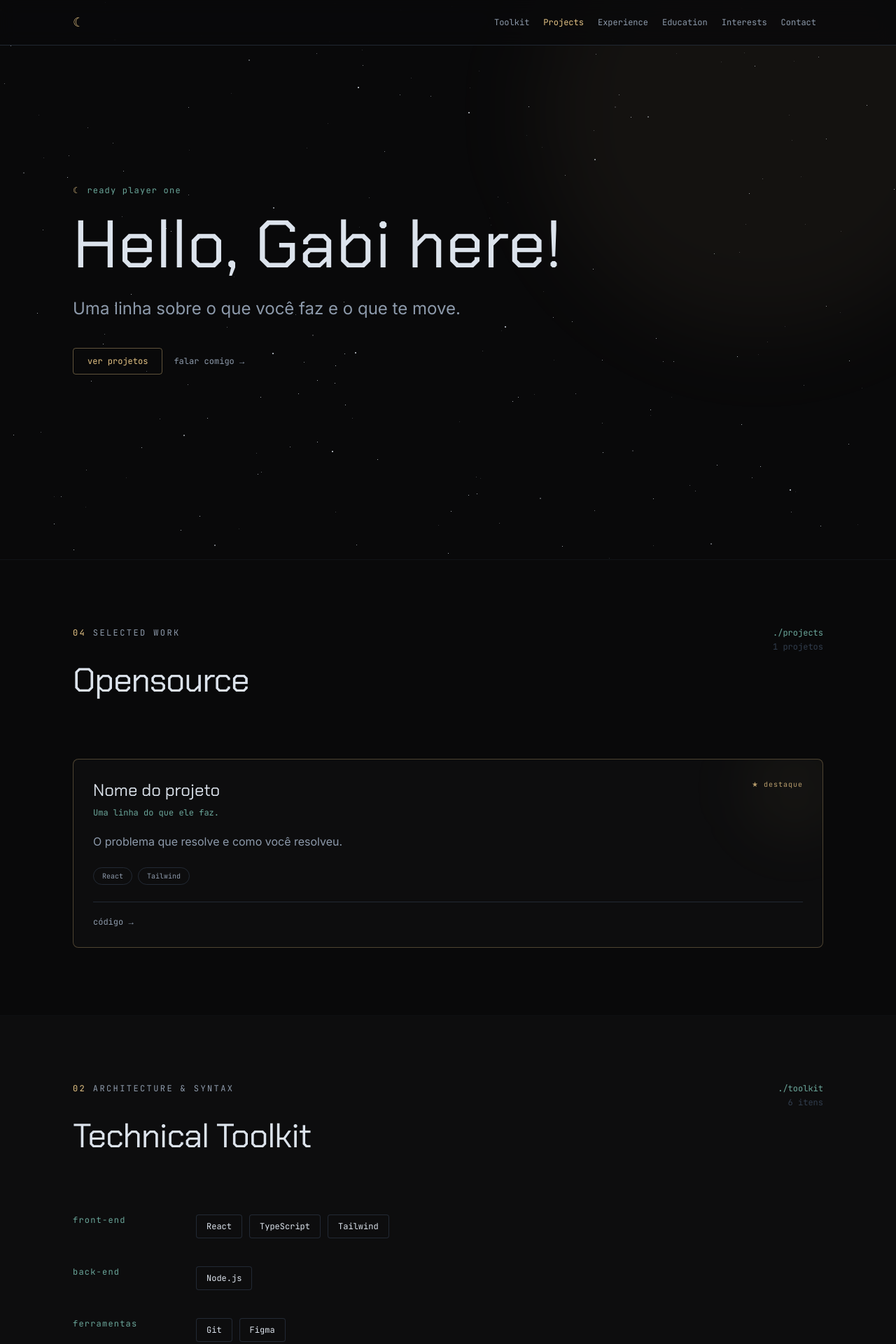
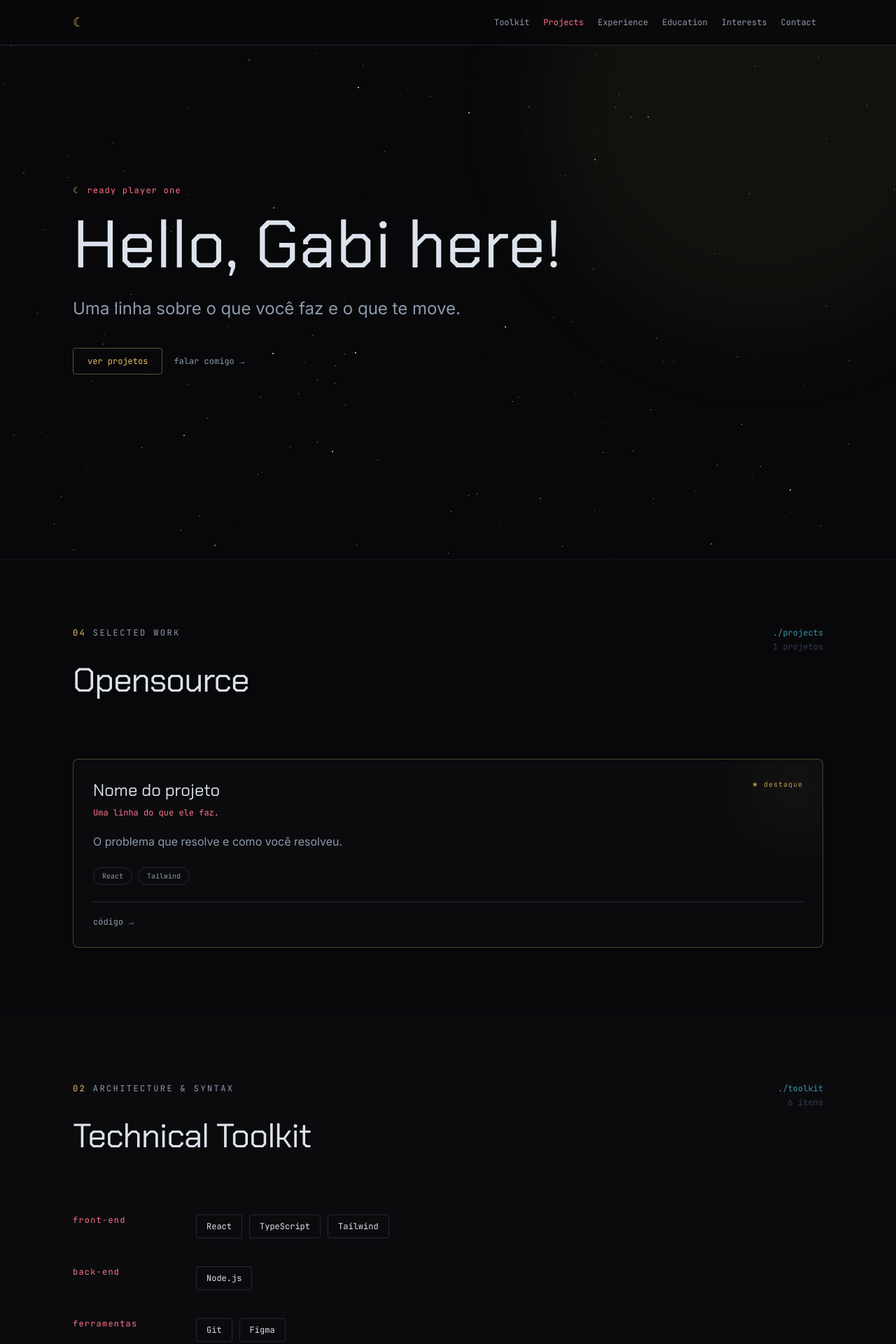
Before and after one commit to gabi-gms/myportfolio, a React (Vite) app: page / in a window 1280 px wide. Shown: the top 1920 px of the page at 70% size. Built offline with nearby package versions, Linux system fonts and the light colour scheme.

Commit message:
fix: adjusting colors

```diff
--- a/src/components/Header.tsx
+++ b/src/components/Header.tsx
@@ -12,7 +12,7 @@ export default function Header() {
       />
 
       <div className="relative mx-auto w-full max-w-shell px-6 lg:px-10">
-        <p className="mb-5 font-mono text-xs tracking-widest text-crt">
+        <p className="mb-5 font-mono text-xs tracking-widest text-secondary">
           <span className="text-luna" aria-hidden="true">☾</span>{' '}
           {ui.eyebrows.header}
         </p>
--- a/src/components/Navbar.tsx
+++ b/src/components/Navbar.tsx
@@ -24,7 +24,7 @@ export default function Navbar() {
                 href={`#${item.id}`}
                 className={`block rounded px-2.5 py-2 font-mono text-xs transition-colors ${
                   activeId === item.id
-                    ? 'text-luna'
+                    ? 'text-secondary'
                     : 'text-moon-muted hover:text-moon'
                 }`}
                 aria-current={activeId === item.id ? 'true' : undefined}
--- a/src/components/Section.tsx
+++ b/src/components/Section.tsx
@@ -34,7 +34,7 @@ export default function Section({
             </p>
 
             <div className="hidden text-right font-mono text-xs sm:block">
-              <p className="text-crt">{path}</p>
+              <p className="text-accent">{path}</p>
               {meta && <p className="mt-1 text-edge">{meta}</p>}
             </div>
           </div>
--- a/src/index.css
+++ b/src/index.css
@@ -3,8 +3,8 @@
 
 @theme {
   /* Fundos — por função, do mais profundo ao mais elevado */
-  --color-bg: #09090A;
-  --color-surface: #0D0D0E;
+  --color-bg: #08080A;
+  --color-surface: #0B0B0E;
   --color-elevated: #212A36;
   --color-edge: #313D4D;
 
@@ -13,9 +13,9 @@
   --color-moon-muted: #8D9AAB;
 
   /* Acentos */
-  --color-luna: #E3C284;
-  --color-crt:  #6BA79B;
-  --color-copper: #C4886B;
+  --color-luna: #E4BE65;
+  --color-secondary:  #FC7388;
+  --color-accent: #3891A6;
 
   /* Tipografia */
   --font-display: "Chakra Petch", system-ui, sans-serif;
--- a/src/sections/About.tsx
+++ b/src/sections/About.tsx
@@ -10,7 +10,7 @@ export default function About() {
 
       <aside className="relative rounded-lg border border-edge/60 bg-surface p-6">
                 <span
-          className="absolute -top-3 left-6 bg-bg px-2 font-mono text-[10px] tracking-widest text-crt"
+          className="absolute -top-3 left-6 bg-bg px-2 font-mono text-[10px] tracking-widest text-secondary"
           aria-hidden="true"
         >
           {ui.about.statusLabel}
@@ -20,7 +20,7 @@ export default function About() {
             <li key={item} className="flex items-center gap-2">
               <span
                 className={
-                  ['h-1.5 w-1.5 rounded-full bg-crt', 'text-luna', 'text-copper'][i]
+                  ['h-1.5 w-1.5 rounded-full bg-secondary', 'text-luna', 'text-accent'][i]
                 }
                 aria-hidden="true"
               >
--- a/src/sections/Contact.tsx
+++ b/src/sections/Contact.tsx
@@ -7,7 +7,7 @@ export default function Contact() {
         <p className="max-w-md text-lg leading-relaxed text-moon-muted">
           {ui.contact.intro}
         </p>
-        <p className="mt-6 font-mono text-xs text-crt">
+        <p className="mt-6 font-mono text-xs text-accent">
           <span className="text-luna" aria-hidden="true">☾</span>{' '}
           {ui.contact.note}
         </p>
@@ -22,7 +22,7 @@ export default function Contact() {
               rel={item.href.startsWith('http') ? 'noreferrer' : undefined}
               className="group flex items-center justify-between gap-6 py-5 transition-colors"
             >
-              <span className="font-mono text-xs tracking-widest text-moon-muted transition-colors group-hover:text-crt">
+              <span className="font-mono text-xs tracking-widest text-moon-muted transition-colors group-hover:text-secondary">
                 {item.label}
               </span>
               <span className="flex items-center gap-3 text-moon transition-colors group-hover:text-luna">
--- a/src/sections/Experience.tsx
+++ b/src/sections/Experience.tsx
@@ -46,7 +46,7 @@ export default function Experience() {
                       className="flex max-w-2xl gap-4 leading-relaxed text-moon-muted"
                     >
                       <span
-                        className="mt-[0.45rem] h-px w-3.5 shrink-0 bg-copper"
+                        className="mt-[0.45rem] h-px w-3.5 shrink-0 bg-secondary"
                         aria-hidden="true"
                       />
                       <span>{highlight}</span>
--- a/src/sections/Projects.tsx
+++ b/src/sections/Projects.tsx
@@ -29,7 +29,7 @@ function ProjectCard({ project }: { project: ProjectItem }) {
           )}
         </div>
 
-        <p className="mt-2 font-mono text-xs text-crt">{project.tagline}</p>
+        <p className="mt-2 font-mono text-xs text-secondary">{project.tagline}</p>
 
         <p className="mt-5 max-w-2xl flex-1 leading-relaxed text-moon-muted">
           {project.description}
--- a/src/sections/TechStack.tsx
+++ b/src/sections/TechStack.tsx
@@ -16,7 +16,7 @@ export default function TechStack() {
     <div className="space-y-10">
       {grouped.map(({ category, items }) => (
         <div key={category} className="grid gap-4 sm:grid-cols-[10rem_1fr]">
-          <h3 className="font-mono text-xs tracking-widest text-crt">
+          <h3 className="font-mono text-xs tracking-widest text-secondary">
             {ui.tech.categories[category]}
           </h3>
           <ul className="flex flex-wrap gap-2.5">
@@ -34,7 +34,7 @@ export default function TechStack() {
 
       <button
         onClick={() => setFoundKey(true)}
-        className="group flex items-center gap-2 font-mono text-[10px] text-edge transition-colors hover:text-copper"
+        className="group flex items-center gap-2 font-mono text-[10px] text-edge transition-colors hover:text-accent"
         aria-label="chave escondida"
       >
         <span aria-hidden="true">⚷</span>
```
